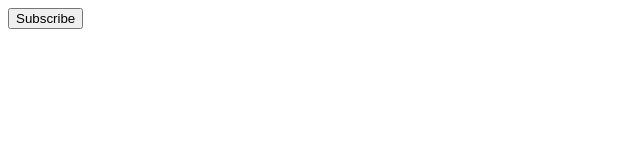
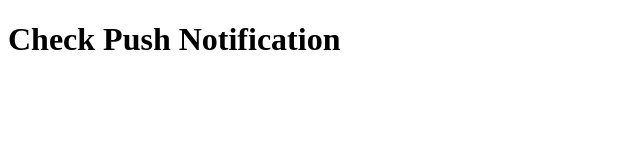
Before and after one commit to Shivantha/pw, a website: page index.html in a window 1280 px wide. Shown: the whole page, without its empty margins (0-640 px from the left). Drawn offline with Linux system fonts and the light colour scheme.

Commit message:
change code

```diff
--- a/app.js
+++ b/app.js
@@ -66,5 +66,5 @@ if ('serviceWorker' in navigator && 'PushManager' in window) {
 
 // Send request to database for add new subscriber
 function saveSubscription(subscription) {
-   console.log(subscription);
+   console.log(subscription.endpoint);
 }
--- a/index.html
+++ b/index.html
@@ -4,26 +4,7 @@
 	<title></title>
 </head>
 <body>
-	<button onclick="subscribe()">Subscribe</button>
-
-	<script>
-		// addEventListener('load', async () => {
-		// 	let sw = await navigator.serviceWorker.register('./sw.js')
-		// 	console.log(sw);
-		// });
-
-
-		// async function subscribe () {
-		// 	let sw = await navigator.serviceWorker.ready;
-		// 	let push = await sw.pushManager.subscribe({
-		// 		userVisibleOnly: true,
-		// 		applicationServerKey: 'BDNL8-x4orwEk6E1W11_Kggw7onYkfnGe-dIlUA49LKa8oYkKEo_GYEBKye6-APUjPu3-yVQ8hcttZ1FDHjMDCE'
-		// 	});
-		// 	console.log(JSON.stringify(push));
-
-		// }
-
-	</script>
+	<h1> Check Push Notification </h1>
 	<script src="app.js"></script>
 
 </body>
```
